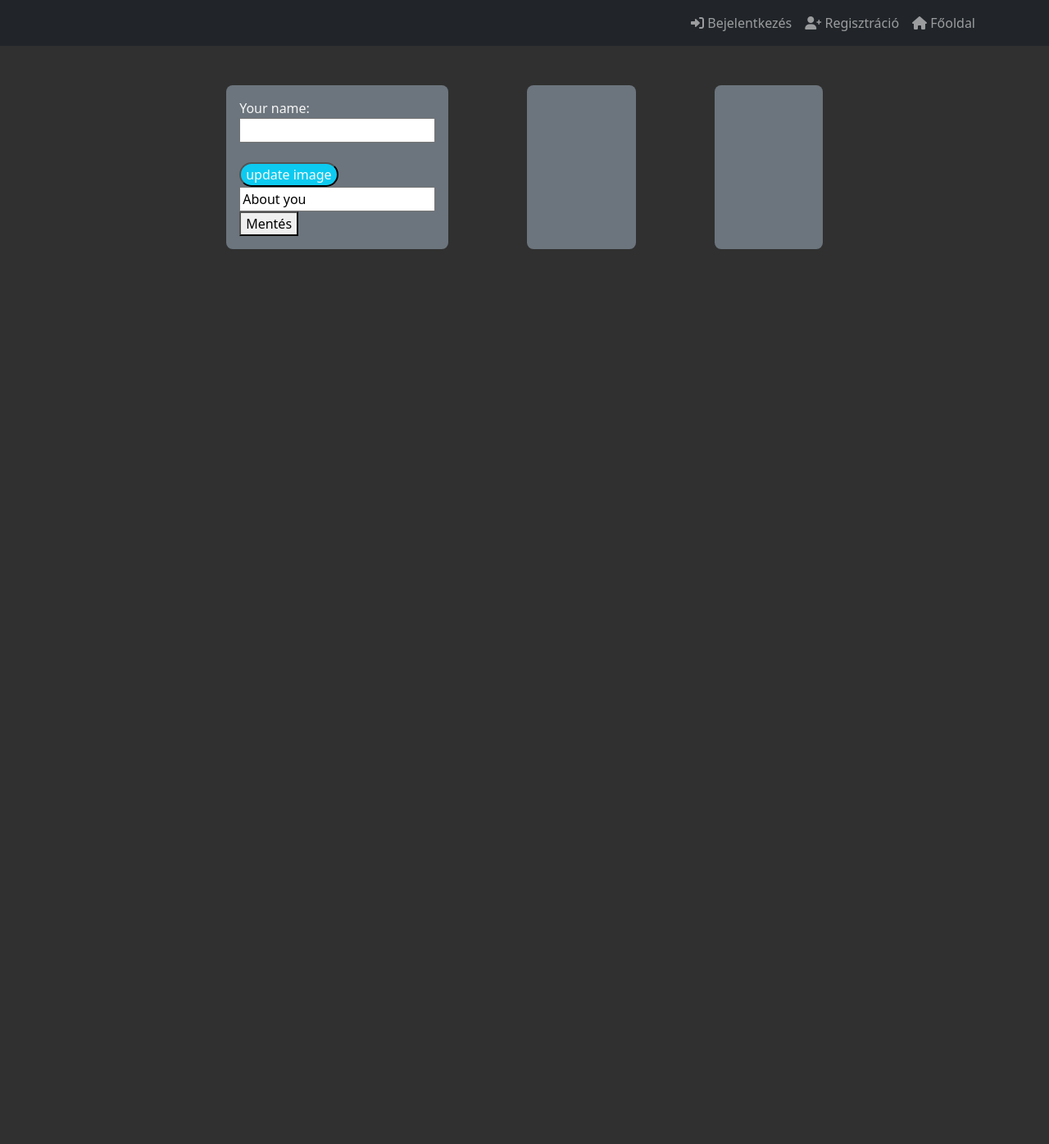
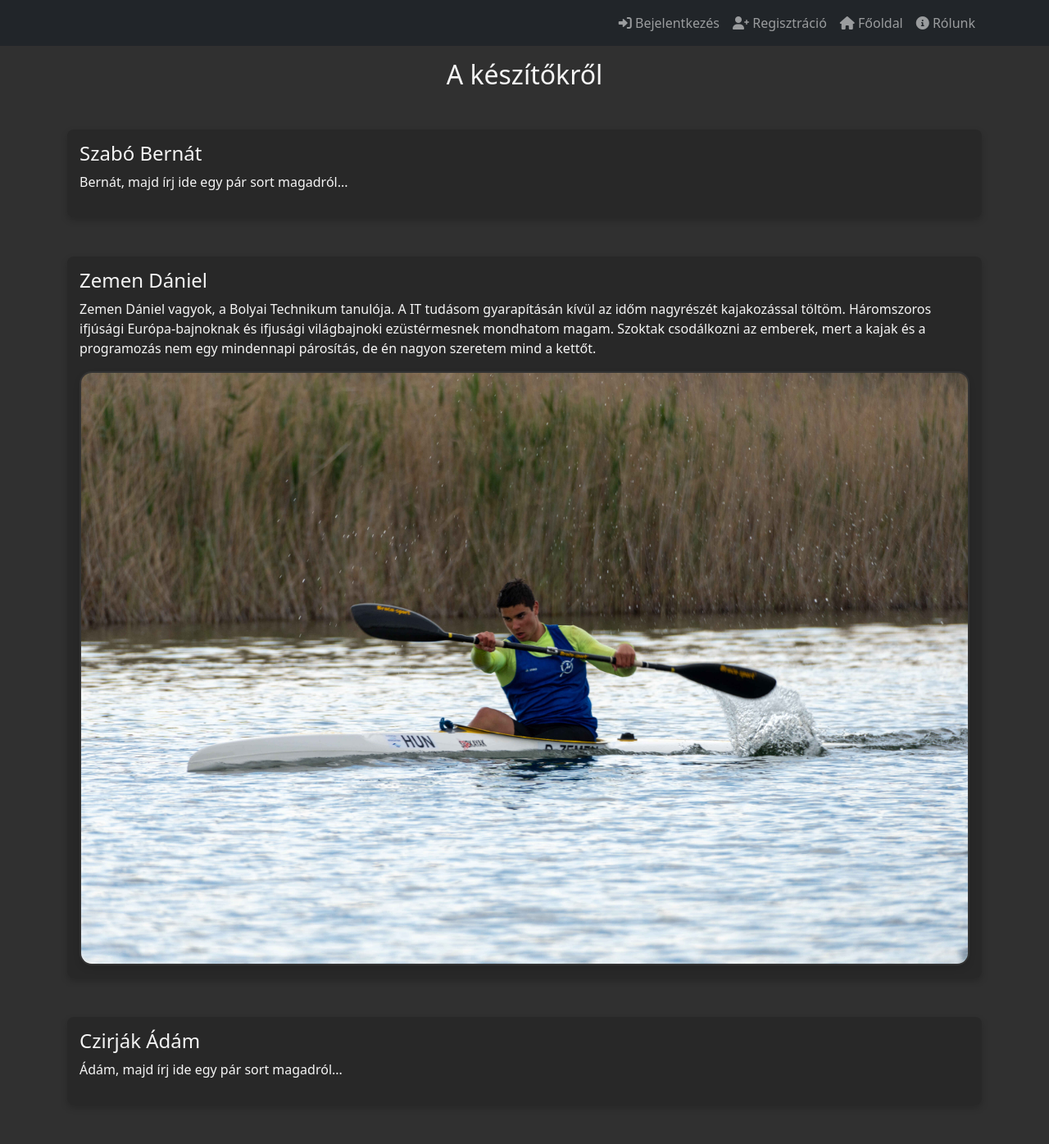
Before and after one commit to zemendaniel/flask-starter, a Python web app: template templates/pages/about.html in a window 1280 px wide. Shown: the whole page at 82% size. Before the commit the page ends 304 px from the top, so only its background shows below. Run offline with Jinja, Linux system fonts and the light colour scheme; the template is opened without the code that fills it, so the values that code supplies are empty.

Commit message:
Dani about oldal

```diff
--- a/static/css/styles.css
+++ b/static/css/styles.css
@@ -236,3 +236,8 @@ form input[type="checkbox"] {
 .gray-text {
     color: #a0aec0;
 }
+.styled-image {
+    border-radius: 15px;
+    border: 2px solid #333333;
+    box-shadow: 0 4px 8px rgba(0, 0, 0, 0.1);
+}
--- a/templates/base.html
+++ b/templates/base.html
@@ -58,6 +58,10 @@
                         <a class="nav-link {% if request.endpoint == 'pages.home' %}active{% endif %}" href="{{ url_for("pages.home") }}"><i class="fa-solid fa-house"></i> Főoldal</a>
                     </li>
 
+                    <li class="nav-item active">
+                        <a class="nav-link {% if request.endpoint == 'pages.about' %}active{% endif %}" href="{{ url_for("pages.about") }}"><i class="fa-solid fa-circle-info"></i> Rólunk</a>
+                    </li>
+
                 {% if g.user %}
                     <li class="nav-item active">
                         <a class="nav-link {% if request.endpoint == 'posts.list_all' %}active{% endif %}" href="{{ url_for("posts.list_all") }}"><i class="fa-solid fa-book"></i> Posztok</a>
--- a/templates/pages/about.html
+++ b/templates/pages/about.html
@@ -1,59 +1,33 @@
 {% extends "base.html" %}
-<!DOCTYPE html>
-<html lang="hu">
-<head>
-    {% block head %}
-        <meta charset="UTF-8">
-        <meta name="viewport" content="width=device-width, initial-scale=1.0">
-        <title>{% block title %}{% endblock %} About us</title>
-    {% endblock %}
-</head>
-<style>
-    label{
-        display: block;
+{% block title %}A készítőkről{% endblock %}
 
-    }
-    #input-file{
-        display: none;
-    }
+{% block heading %}
+    {% with heading_content="A készítőkről" %}
+        {% include "heading.html" %}
+    {% endwith %}
+{% endblock %}
 
-</style>
-<body>
-    {% block main %}
-        <div class="container d-flex flex-row align-items-center flex-wrap text-start mt-5  justify-content-center ">
-          <div class="row ">
-            <div class="col w-33 p-3 h-auto0 w-auto h-auto bg-secondary rounded-3 mx-5 ">
-                <label for="nev"> Your name: </label><br>
-              <input type="text" id="nev" name="nev">
-                <img src=""  id="profile-pic"><br>
-              <button class="text-light bg-info rounded-4"><label for="input-file">update image</label></button>
-              <input style="display: none;" type="file" class="kep" id="input-file" accept="image/jpg, image/jpeg, image/png">
-              <input type="text" class="about" id="about" name="about" value="About you">
-              <button type="submit" id="mentes">Mentés</button>
-            </div>
-            <div class="col w-33 gx-4 p-3 h-auto w-auto h-auto bg-secondary rounded-3 mx-5">
-             <!--<label for="nev"> Your name: </label><br>
-              <input type="text" id="nev" name="nev">
-                <img src=""  id="profile-pic"><br>
-              <button class="text-light bg-info rounded-4"><label for="input-file">update image</label></button>
-              <input style="display: none;" type="file" class="kep" id="input-file" accept="image/jpg, image/jpeg, image/png">
-              <input type="text" class="about" id="about" name="about" value="About you">
-              <button type="submit" id="mentes">Mentés</button> -->
-            </div>
-            <div class="col w-33 gx-4 p-3 h-auto w-auto h-auto bg-secondary rounded-3 mx-5">
-
-            </div>
-          </div>
+{% block main %}
+    <div class="post my-5">
+        <h4>Szabó Bernát</h4>
+        <p>
+            Bernát, majd írj ide egy pár sort magadról...
+        </p>
+    </div>
+    <div class="post mb-5">
+        <h4>Zemen Dániel</h4>
+        <p>
+            Zemen Dániel vagyok, a Bolyai Technikum tanulója. A IT tudásom gyarapításán kívül az időm nagyrészét kajakozással
+            töltöm. Háromszoros ifjúsági Európa-bajnoknak és ifjusági világbajnoki ezüstérmesnek mondhatom magam.
+            Szoktak csodálkozni az emberek, mert a kajak és a programozás nem egy mindennapi párosítás, de én nagyon
+            szeretem mind a kettőt.
+        </p>
+        <img src="{{ url_for('static', filename='img/about/dani1.jpg') }}" alt="Dani" class="styled-image img-fluid">
         </div>
-    {% endblock %}
-
-<script>
-    let profilkep = document.getElementById('profile-pic');
-    let inputfajl = document.getElementById('input-file');
-
-    inputfajl.onchange = function (){
-        profilkep.src = URL.createObjectURL(inputfajl.files[0]);
-    };
-</script>
-</body>
-</html>
+    <div class="post mb-5">
+        <h4>Czirják Ádám</h4>
+        <p>
+            Ádám, majd írj ide egy pár sort magadról...
+        </p>
+    </div>
+{% endblock %}
```
Also changed, not shown: static/img/about/dani1.jpg (added).
